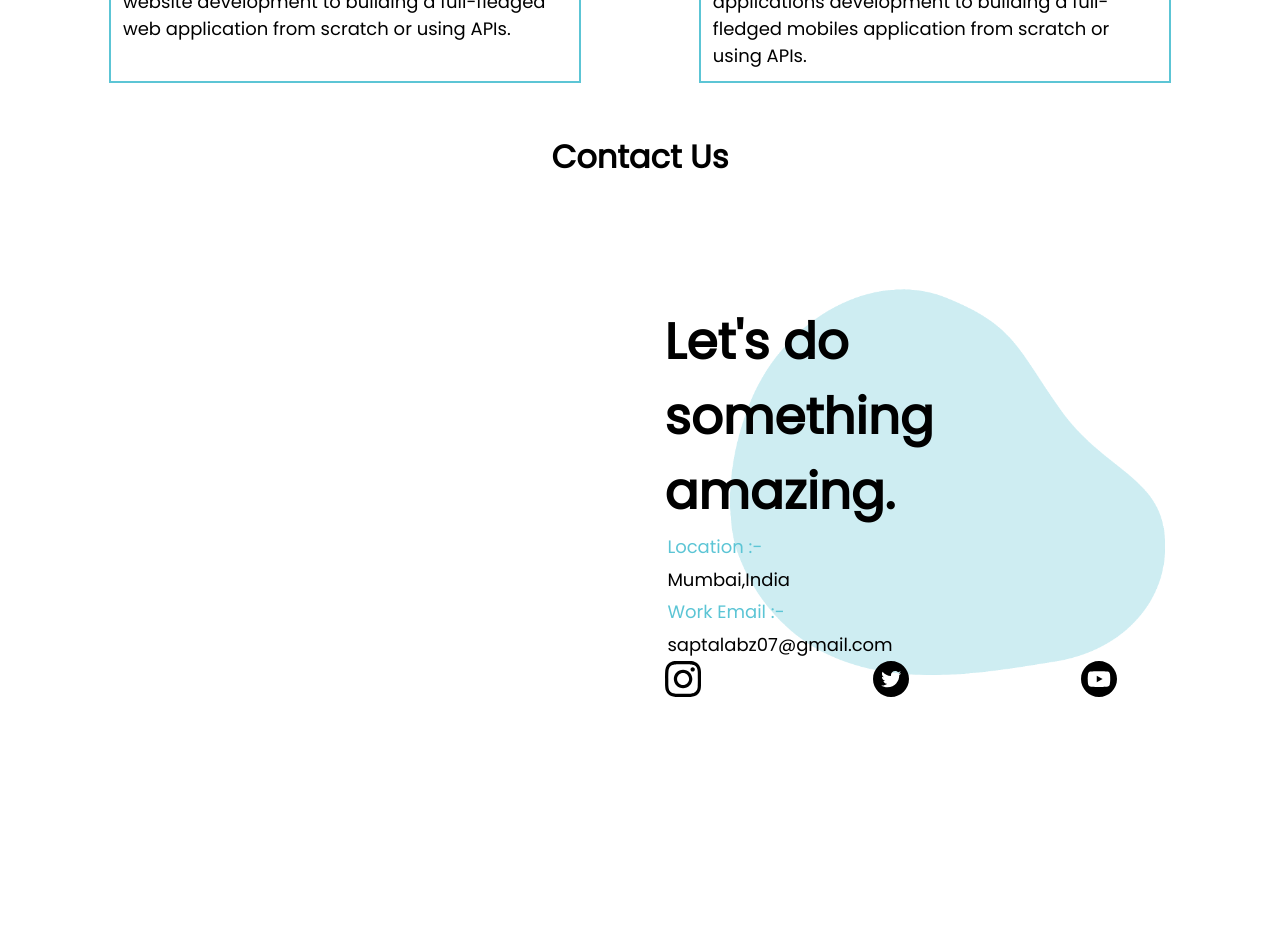
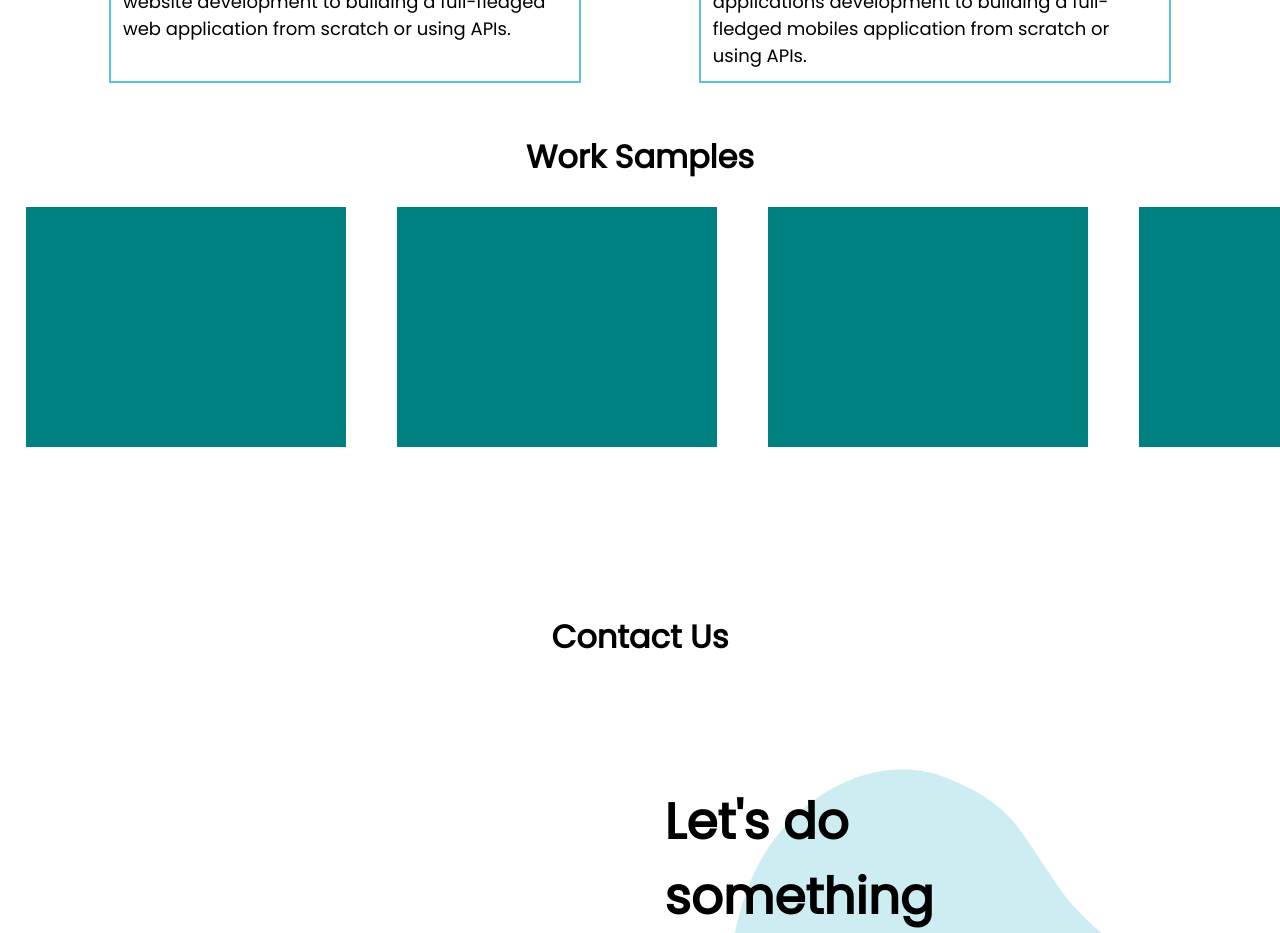
Before and after one commit to Rohan2596/saptalabz-offical, a React (Create React App) app: page / in a window 1280 px wide. Shown: the part 1800-2733 px from the top of the page. Before the commit the page ends 2621 px from the top, so only its background shows below. Built offline with nearby package versions, Linux system fonts and the light colour scheme.

Commit message:
WIP:Portfolio Section in progress.

```diff
--- a/src/component/navbar.jsx
+++ b/src/component/navbar.jsx
@@ -5,6 +5,7 @@ import Home from '../component/home/home';
 import AboutUs from '../component/about-us/aboutUs';
 import Service from '../component/service/service';
 import ContactUs from '../component/contactUs/contactUs';
+import Portfolio from "./portfolio/portfolio";
 class Navbar extends Component {
     constructor(props) {
         super(props)
@@ -63,6 +64,9 @@ class Navbar extends Component {
                     <Service />
 
                 </section>
+                <section>
+                    <Portfolio/>
+                </section>
                 <section id="contact">
                     <ContactUs />
 
--- /dev/null
+++ b/src/component/portfolio/portfolio.css
@@ -0,0 +1,27 @@
+.portfolio_section{
+    width: 100%;
+    height: 60vh;
+}
+.portfolio_section_title{
+    font-size: xx-large;
+    font-weight: bolder;
+    display: flex;
+    justify-content: center;
+
+}
+.work_samples{
+    width: 100%;
+    display: flex;
+    justify-content: space-around;
+    flex-direction: row;
+    overflow-x: scroll;
+    white-space: nowrap;
+
+}
+.work_card{
+    min-width: 25%;
+    max-width: 25%;
+    margin: 2%;
+    height: 30vh;
+    background-color: teal;
+}
--- /dev/null
+++ b/src/component/portfolio/portfolio.jsx
@@ -0,0 +1,32 @@
+import React,{Component} from "react";
+import './portfolio.css';
+
+class Portfolio extends Component{
+
+    render(){
+        return(
+            <>
+            <div className="portfolio_section">
+                <span class="portfolio_section_title">Work Samples</span>
+                <div class="work_samples">
+                    <div className="work_card">
+
+                    </div>
+ <div className="work_card">
+
+                    </div>
+                    <div className="work_card">
+
+</div>
+<div className="work_card">
+
+</div>
+                </div>
+            </div>
+
+
+            </>
+        )
+    }
+}
+export default Portfolio
```
